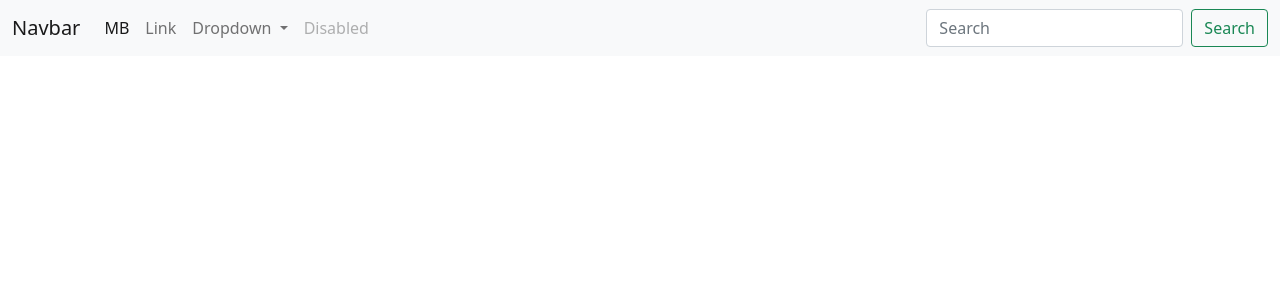
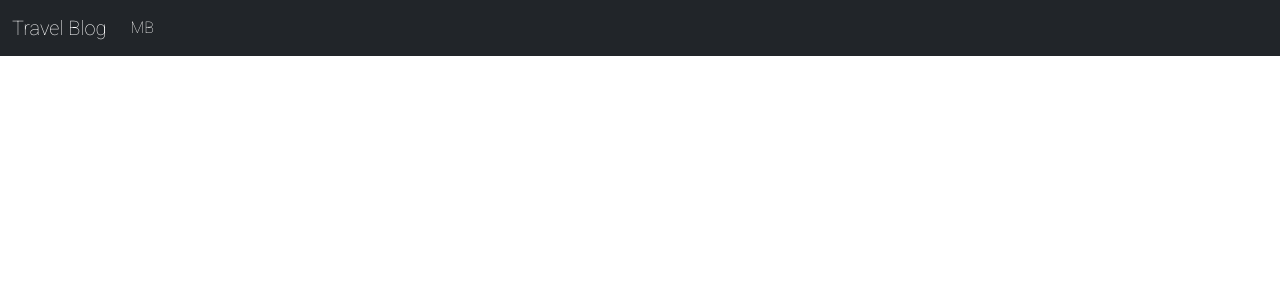
Before and after one commit to Perseus-the-myth/FSDI-112-Competency-Report, a Django app: template templates/base.html in a window 1280 px wide. Shown: the top 300 px of the page. Run offline with Django 4.2, Linux system fonts and the light colour scheme; the template is opened without the code that fills it, so the values that code supplies are empty.

Commit message:
FSDI 1113 Assignment 1

```diff
--- a/config/settings.py
+++ b/config/settings.py
@@ -117,6 +117,7 @@ USE_TZ = True
 # https://docs.djangoproject.com/en/4.0/howto/static-files/
 
 STATIC_URL = 'static/'
+STATICFILES_DIRS = [str(BASE_DIR.joinpath('static'))]
 
 # Default primary key field type
 # https://docs.djangoproject.com/en/4.0/ref/settings/#default-auto-field
--- a/config/urls.py
+++ b/config/urls.py
@@ -14,9 +14,10 @@ Including another URLconf
     2. Add a URL to urlpatterns:  path('blog/', include('blog.urls'))
 """
 from django.contrib import admin
-from django.urls import path, include
+from django.urls import path, includegit
 
 urlpatterns = [
     path('admin/', admin.site.urls),
     path('', include('posts.urls'))
+    path('accounts/', include('django.contrib.auth.urls')),
 ]
--- /dev/null
+++ b/static/css/base.css
@@ -0,0 +1,17 @@
+body{
+    font-family: 'Roboto', sans-serif;
+}
+h1{
+    color: red;
+    font-weight: 500;
+}
+.main{
+    padding:10px;
+    margin:10px;
+}
+
+.botton-row{
+    margin-bottom:5px;
+    margin-top:5px;
+
+}
--- a/templates/base.html
+++ b/templates/base.html
@@ -1,3 +1,4 @@
+{% load static %}
 <!DOCTYPE html>
 <html lang="en">
 
@@ -8,53 +9,41 @@
     <!-- CSS only -->
     <link href="https://cdn.jsdelivr.net/npm/bootstrap@5.1.3/dist/css/bootstrap.min.css" rel="stylesheet"
         integrity="sha384-1BmE4kWBq78iYhFldvKuhfTAU6auU8tT94WrHftjDbrCEXSU1oBoqyl2QvZ6jIW3" crossorigin="anonymous">
+    <link rel="preconnect" href="https://fonts.googleapis.com">
+    <link rel="preconnect" href="https://fonts.gstatic.com" crossorigin>
+    <link href="https://fonts.googleapis.com/css2?family=Roboto:wght@100&display=swap" rel="stylesheet">
+    <link rel="stylesheet" href="{% static 'css/base.css' %}">
     <title>{% block title %}MB{% endblock title %}</title>
 </head>
 
 <body>
     <!-- CSS only -->
-    <nav class="navbar navbar-expand-lg navbar-light bg-light">
+    <nav class="navbar navbar-expand-lg navbar-dark bg-dark">
         <div class="container-fluid">
-            <a class="navbar-brand" href="#">Navbar</a>
-            <button class="navbar-toggler" type="button" data-bs-toggle="collapse"
-                data-bs-target="#navbarSupportedContent" aria-controls="navbarSupportedContent" aria-expanded="false"
-                aria-label="Toggle navigation">
+            <a class="navbar-brand" href="#">Travel Blog</a>
+            <button class="navbar-toggler" type="button" data-bs-toggle="collapse" data-bs-target="#navbarNav"
+                aria-expanded="false" aria-label="Toggle navigation">
                 <span class="navbar-toggler-icon"></span>
             </button>
-            <div class="collapse navbar-collapse" id="navbarSupportedContent">
-                <ul class="navbar-nav me-auto mb-2 mb-lg-0">
+            <div class="collapse navbar-collapse" id="navbarNav">
+                <ul class="navbar-nav">
                     <li class="nav-item">
                         <a class="nav-link active" aria-current="page" href="{% url 'home' %}">MB</a>
                     </li>
-                    <li class="nav-item">
-                        <a class="nav-link" href="#">Link</a>
-                    </li>
-                    <li class="nav-item dropdown">
-                        <a class="nav-link dropdown-toggle" href="#" id="navbarDropdown" role="button"
-                            data-bs-toggle="dropdown" aria-expanded="false">
-                            Dropdown
-                        </a>
-                        <ul class="dropdown-menu" aria-labelledby="navbarDropdown">
-                            <li><a class="dropdown-item" href="{% url 'post_">Action</a></li>
-                            <li><a class="dropdown-item" href="{% url 'home' %}">Another action</a></li>
-                            <li>
-                                <hr class="dropdown-divider">
-                            </li>
-                            <li><a class="dropdown-item" href="{% url 'post_new' %}">Something else here</a></li>
-                        </ul>
-                    </li>
-                    <li class="nav-item">
-                        <a class="nav-link disabled">Disabled</a>
-                    </li>
                 </ul>
-                <form class="d-flex">
-                    <input class="form-control me-2" type="search" placeholder="Search" aria-label="Search">
-                    <button class="btn btn-outline-success" type="submit">Search</button>
-                </form>
+                </li>
+                {% if user.is_authenticated %}
+                <li class="nav-item">
+                    <a class="nav-link" href="{% url 'post_new' %}">Create Post</a>
+                </li>
+                {% endif %}
+                </ul>
             </div>
         </div>
     </nav>
-    {% block content %} {% endblock content %}
+    <div class="main">
+        {% block content %} {% endblock content %}
+    </div>
     <!-- JavaScript Bundle with Popper -->
     <script src="https://cdn.jsdelivr.net/npm/bootstrap@5.1.3/dist/js/bootstrap.bundle.min.js"
         integrity="sha384-ka7Sk0Gln4gmtz2MlQnikT1wXgYsOg+OMhuP+IlRH9sENBO0LRn5q+8nbTov4+1p" crossorigin="anonymous">
```
Also changed, not shown: templates/post_detail.html (+26 -9 lines), templates/post_list.html (+16 -9 lines), db.sqlite3.
